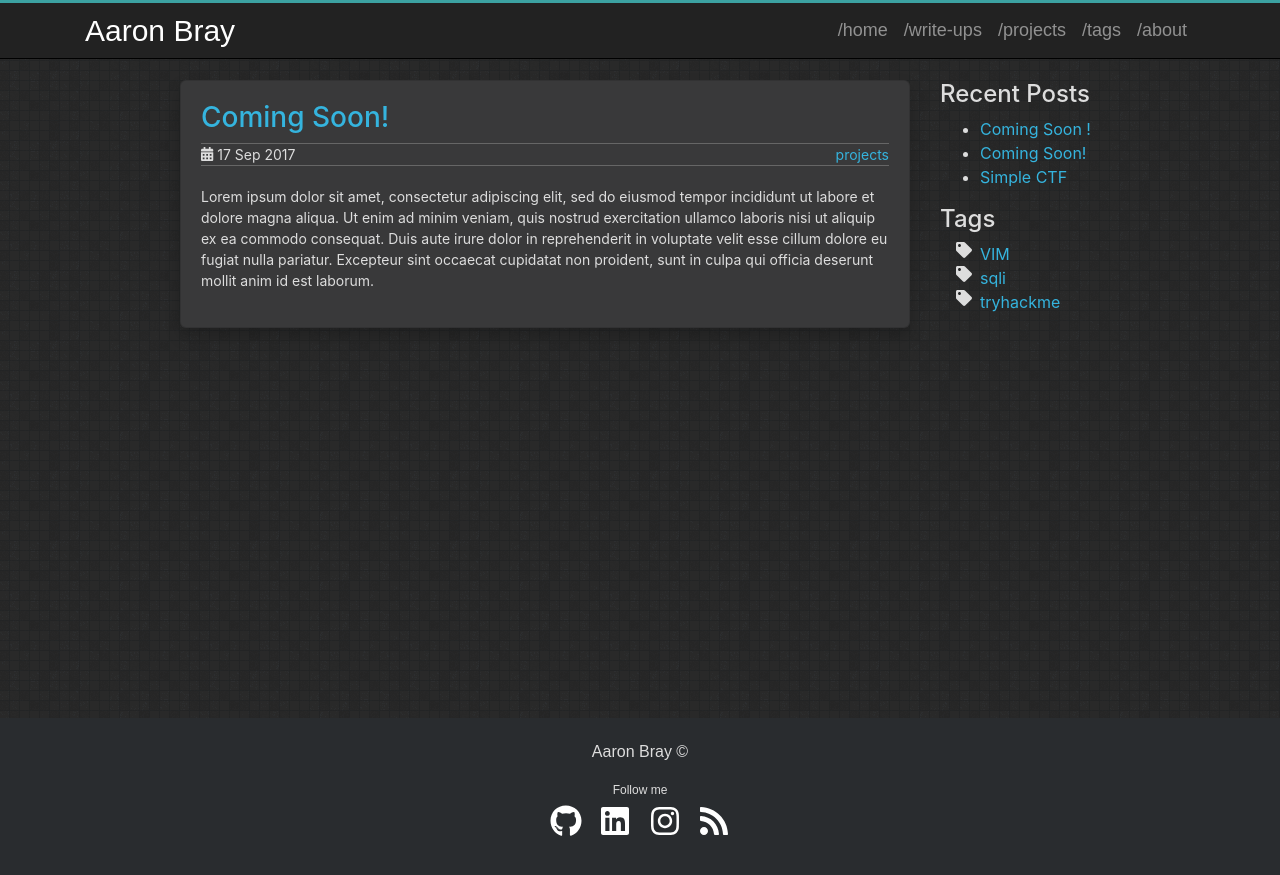
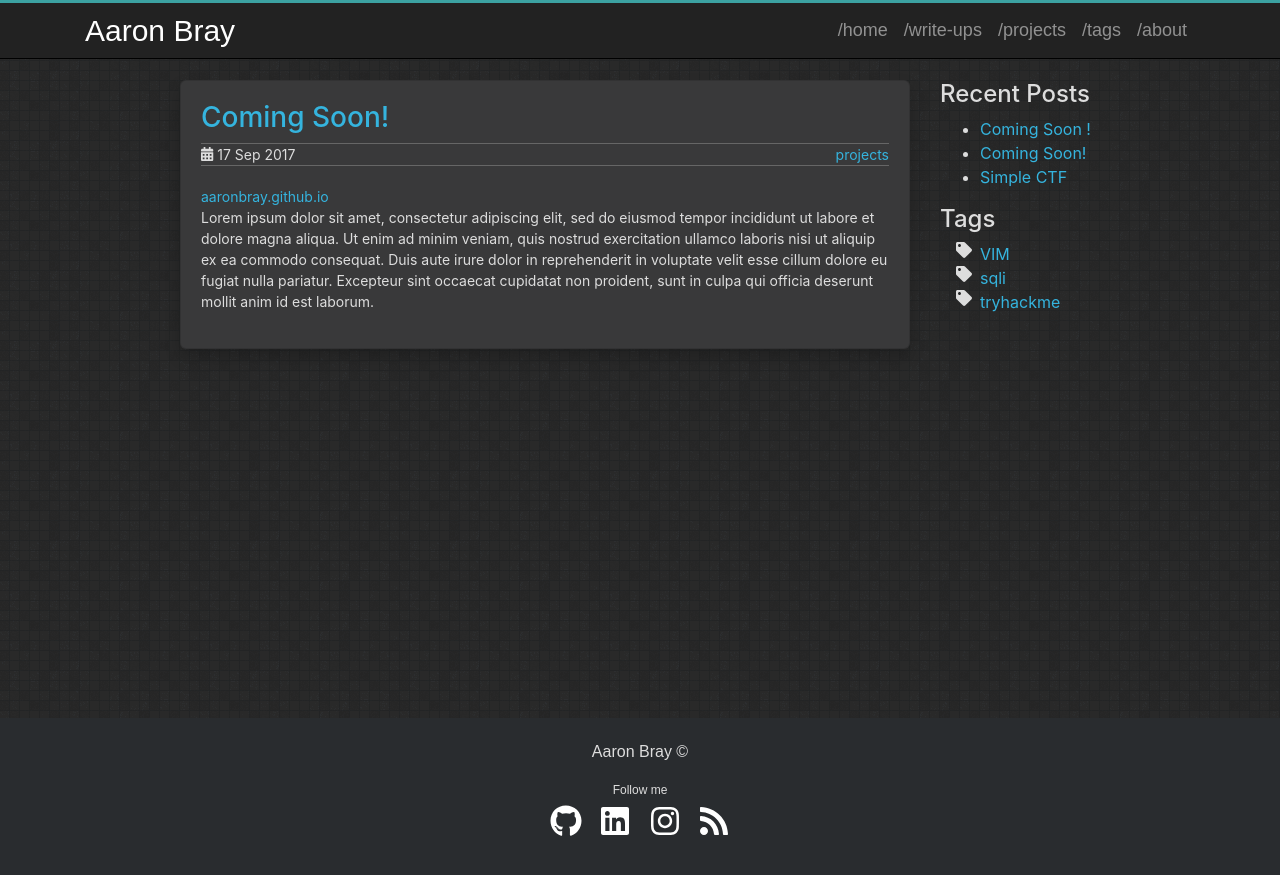
Before and after one commit to AaronBray/AaronBray.github.io, a Jekyll site: the page built from _projectfiles/projects-will.md, in a window 1280 px wide. Shown: the top 875 px of the page. Built offline with Jekyll 4.4.1, drawn with Linux system fonts in a browser that asks for light colours.

Commit message:
Update projects-will.md

```diff
--- a/_projectfiles/projects-will.md
+++ b/_projectfiles/projects-will.md
@@ -6,4 +6,5 @@ comments: false
 tags:
  - projects
 ---
+[aaronbray.github.io](https://aaronbray.github.io)
 Lorem ipsum dolor sit amet, consectetur adipiscing elit, sed do eiusmod tempor incididunt ut labore et dolore magna aliqua. Ut enim ad minim veniam, quis nostrud exercitation ullamco laboris nisi ut aliquip ex ea commodo consequat. Duis aute irure dolor in reprehenderit in voluptate velit esse cillum dolore eu fugiat nulla pariatur. Excepteur sint occaecat cupidatat non proident, sunt in culpa qui officia deserunt mollit anim id est laborum.
```
